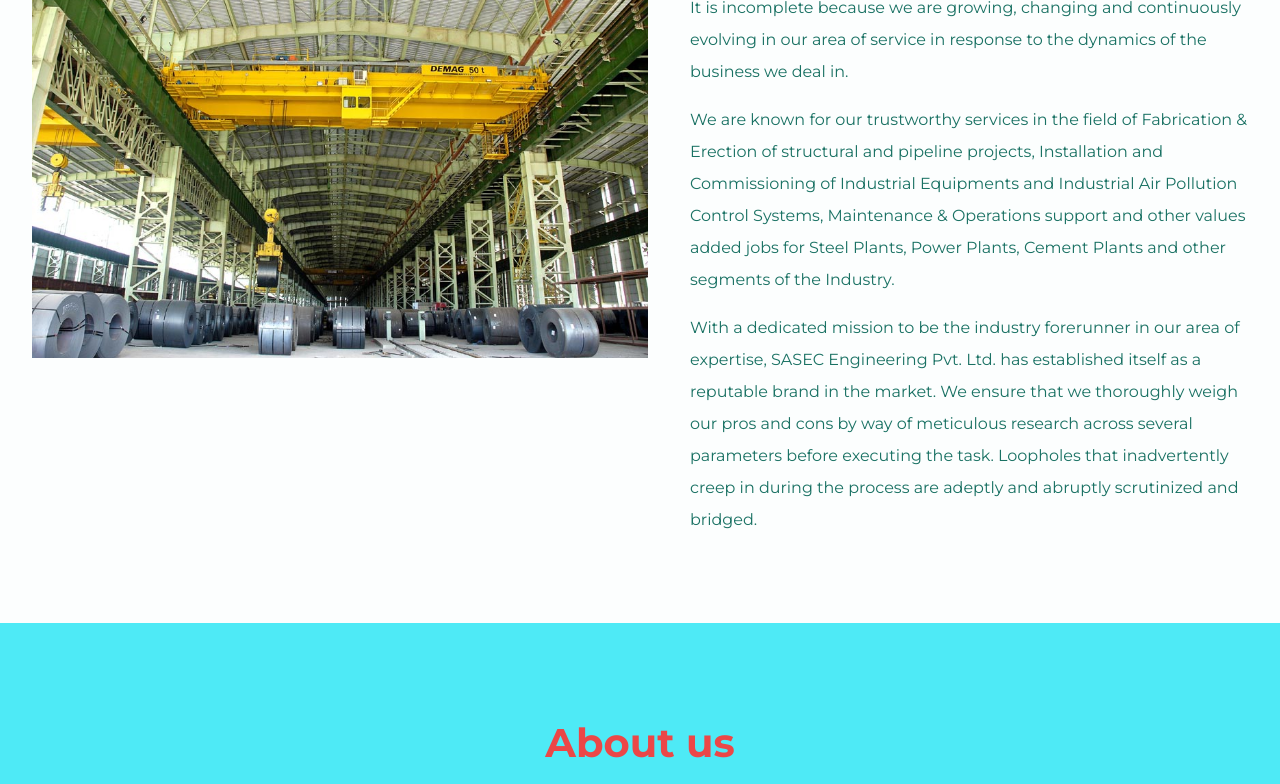
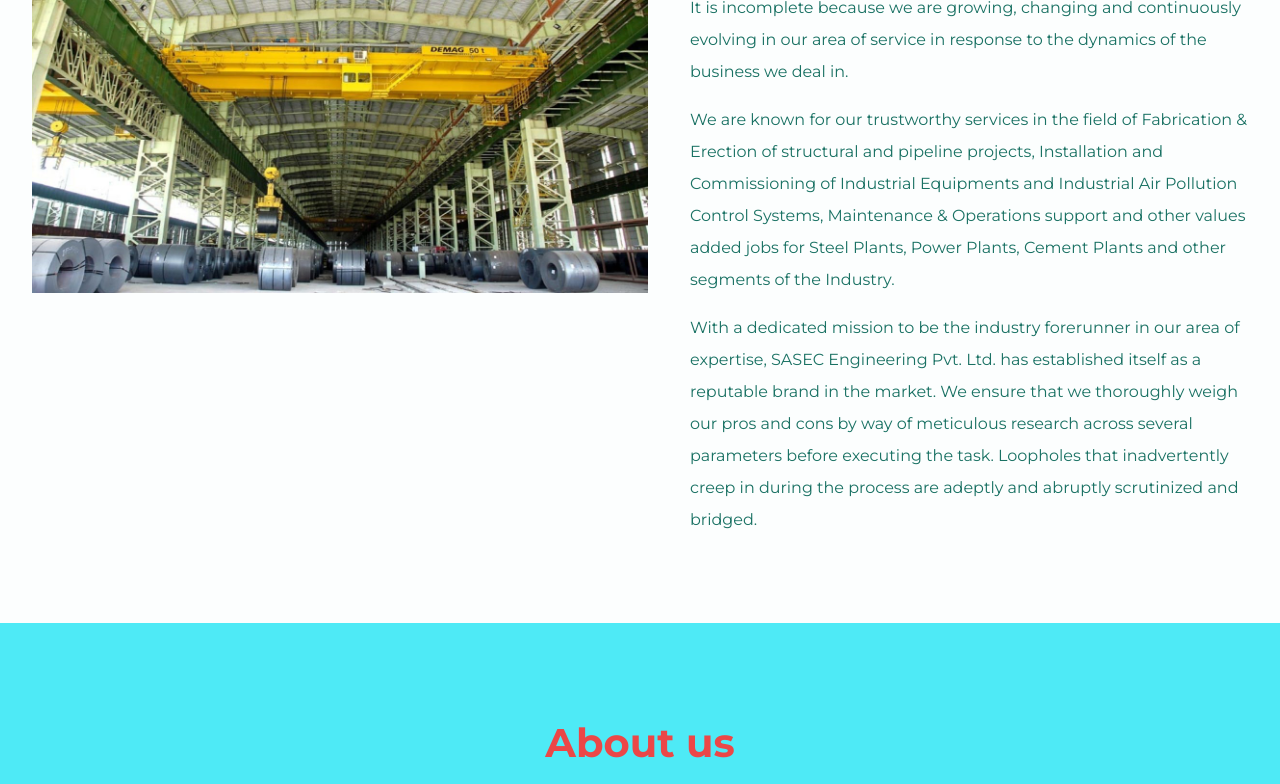
Before and after one commit to chandrasekharshare/sasec, a plain HTML site: page index.html in a window 1280 px wide. Shown: the part 194-978 px from the top of the page. Drawn offline with nearby package versions, Linux system fonts and the light colour scheme.

Commit message:
Updated Welcome Page - images/HSM2-1.jpeg

```diff
--- a/index.html
+++ b/index.html
@@ -57,7 +57,7 @@
     <div class="container-fluid">
       <div class="row">
         <div class="col-lg-6">
-          <img class="welcome-img" src="images/HSM.jpg" alt="Welcome">
+          <img class="welcome-img" src="images/HSM2-1.jpeg" alt="Welcome">
         </div>
         <div class="col-lg-6 home-desc">
           <h2 class="col-lg-6">Welcome</h1>
```
